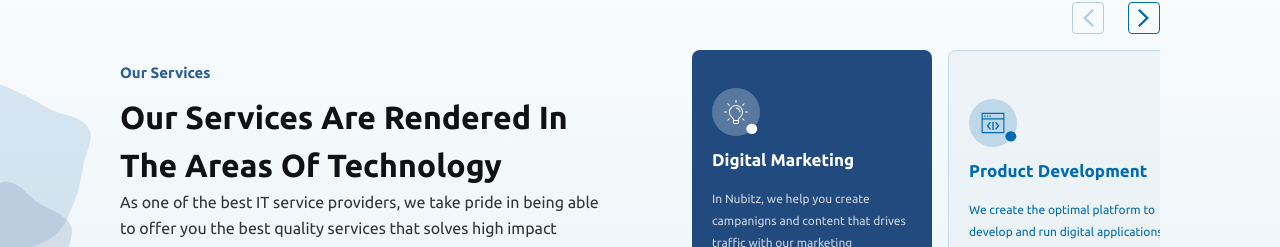
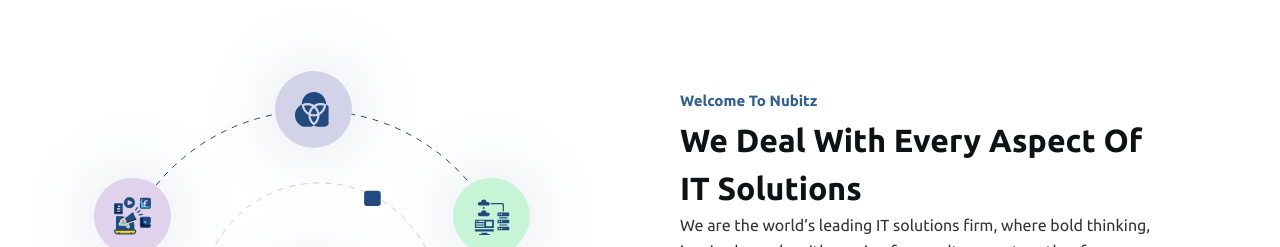
Before and after one commit to damiadeh/nubitz-web-site, a Next.js app: page / in a window 1280 px wide. Shown: the part 705-952 px from the top of the page. Built offline with nearby package versions, Linux system fonts and the light colour scheme.

Commit message:
undo section

```diff
--- a/src/pages/index.js
+++ b/src/pages/index.js
@@ -225,7 +225,7 @@
           </div>
         ))}
       </div> */}
-      {/* <SectionOne /> */}
+      <SectionOne />
       <SectionTwo />
       <SectionThree />
       <SectionFour />
```
